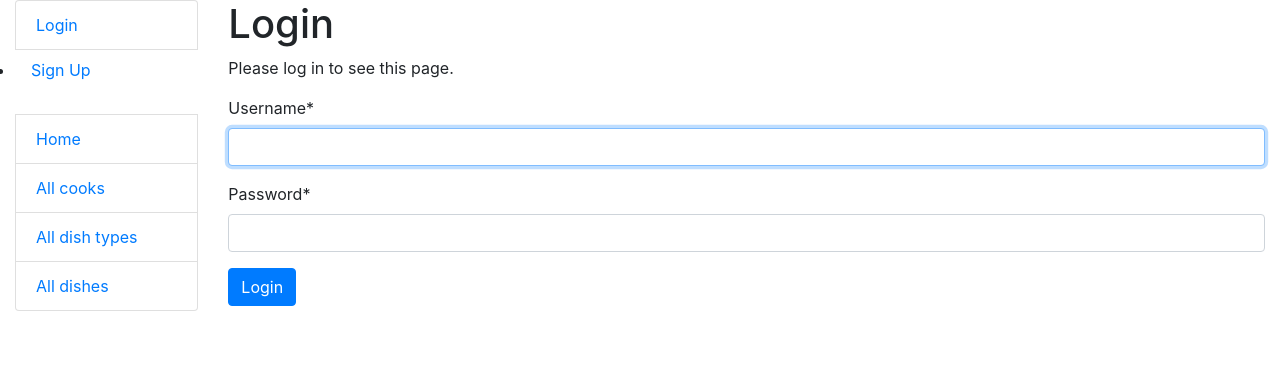
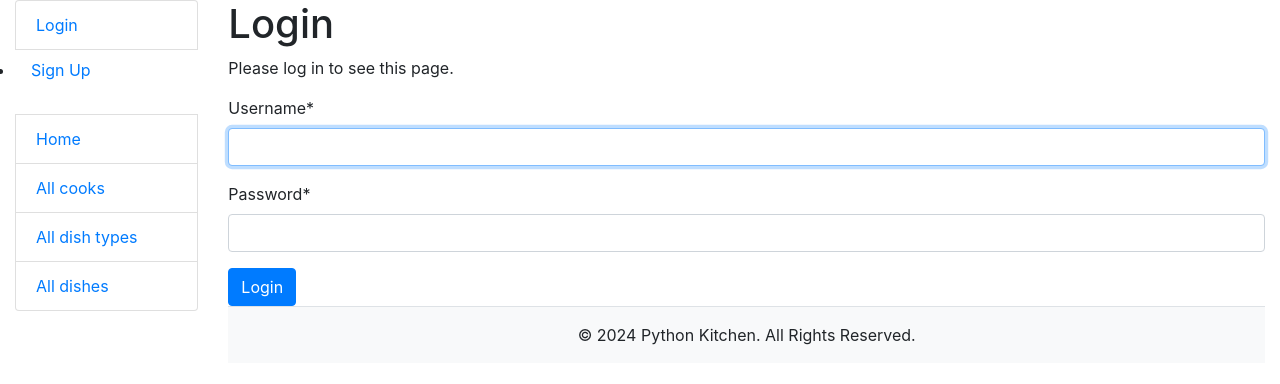
Before and after one commit to Andrey-Dementyev/restaurant-kitchen-service, a Django app: page /accounts/login/?next=/ in a window 1280 px wide. Shown: the top 384 px of the page. Run offline with Django 5.2, Linux system fonts and the light colour scheme; some libraries are stand-ins or nearby versions.

Commit message:
added footer

```diff
--- a/restaurant_kitchen_service/settings.py
+++ b/restaurant_kitchen_service/settings.py
@@ -131,6 +131,8 @@ USE_TZ = True
 
 STATIC_URL = "static/"
 
+# STATICFILES_DIRS = [BASE_DIR / "static"]
+
 # Default primary key field type
 # https://docs.djangoproject.com/en/5.1/ref/settings/#default-auto-field
 
--- /dev/null
+++ b/templates/includes/footer.html
@@ -0,0 +1,3 @@
+<footer class="text-center py-3 bg-light border-top">
+    <p class="mb-0">© 2024 Python Kitchen. All Rights Reserved.</p>
+</footer>
--- a/templates/layouts/base.html
+++ b/templates/layouts/base.html
@@ -29,6 +29,8 @@
         {% include "includes/pagination.html" %}
       {% endblock %}
 
+      {% include 'includes/footer.html' %}
+
     </div>
   </div>
 </div>
```
